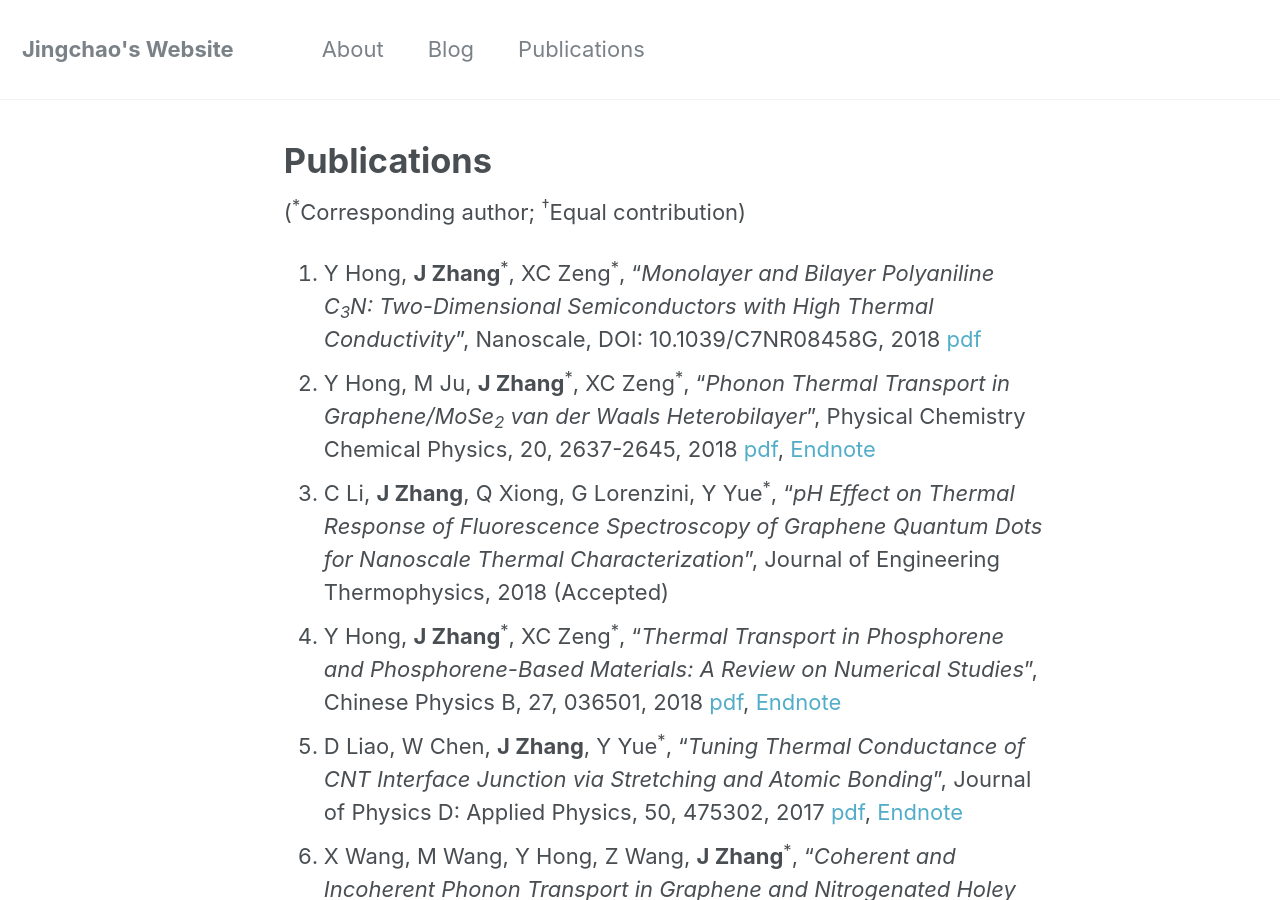
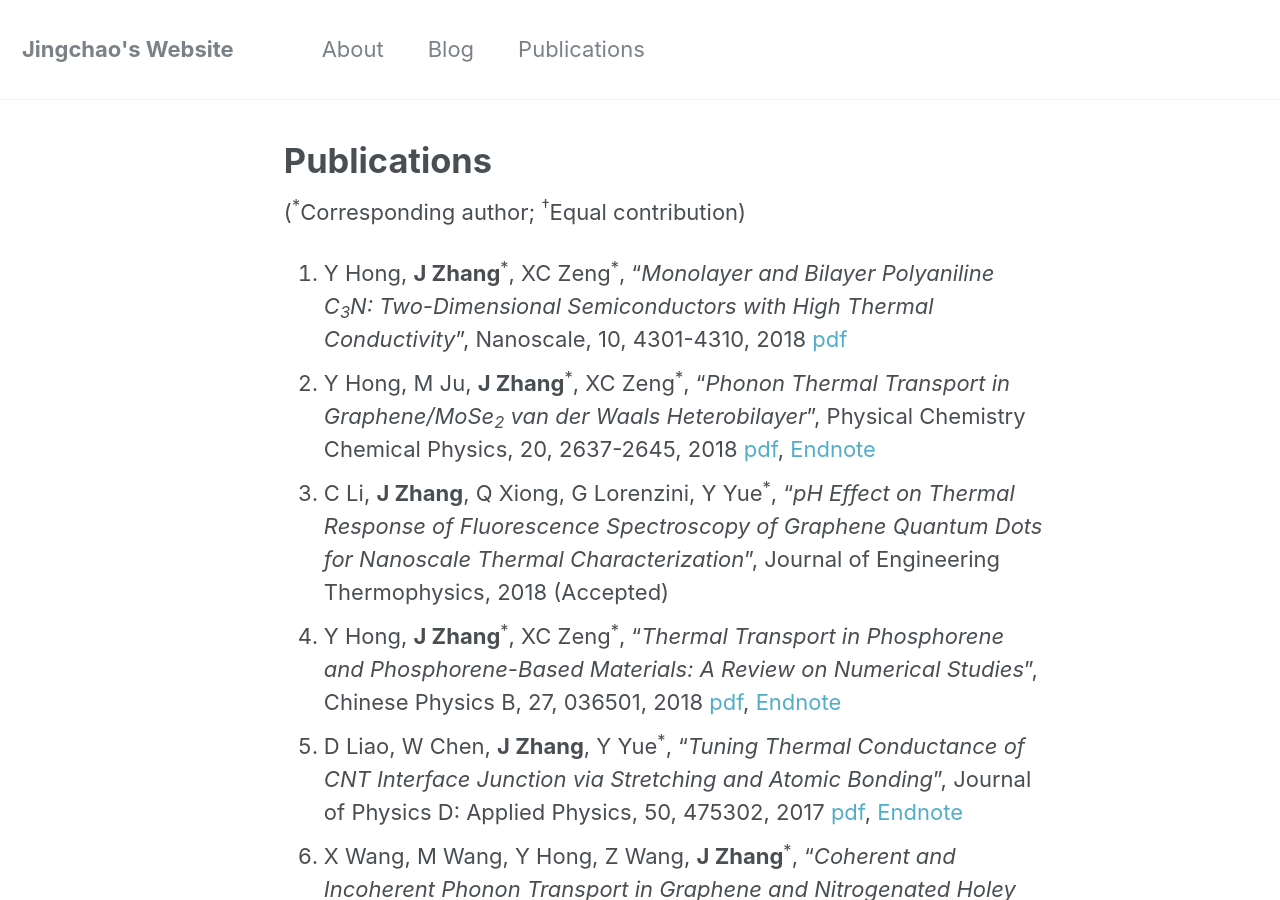
Before and after one commit to JingchaoZhang/JingchaoZhang.github.io, a Jekyll site: the page built from _pages/publications.md, in a window 1280 px wide and 900 px high. Built offline with Jekyll 4.4.1, drawn with Linux system fonts in a browser that asks for light colours.

Commit message:
Update publications.md

```diff
--- a/_pages/publications.md
+++ b/_pages/publications.md
@@ -7,7 +7,7 @@
 
 (<sup>\*</sup>Corresponding author; <sup>†</sup>Equal contribution)
 
-1. Y Hong, **J Zhang**<sup>\*</sup>, XC Zeng<sup>\*</sup>, "_Monolayer and Bilayer Polyaniline C<sub>3</sub>N: Two-Dimensional Semiconductors with High Thermal Conductivity_", Nanoscale, DOI: 10.1039/C7NR08458G, 2018 [pdf](https://drive.google.com/file/d/1sECnbFaP6Q1bmvQS4k0AjIOJqxok746I/view?usp=sharing)
+1. Y Hong, **J Zhang**<sup>\*</sup>, XC Zeng<sup>\*</sup>, "_Monolayer and Bilayer Polyaniline C<sub>3</sub>N: Two-Dimensional Semiconductors with High Thermal Conductivity_", Nanoscale, 10, 4301-4310, 2018 [pdf](https://drive.google.com/file/d/1sECnbFaP6Q1bmvQS4k0AjIOJqxok746I/view?usp=sharing)
 1. Y Hong, M Ju, **J Zhang**<sup>\*</sup>, XC Zeng<sup>\*</sup>, "_Phonon Thermal Transport in Graphene/MoSe<sub>2</sub> van der Waals Heterobilayer_", Physical Chemistry Chemical Physics, 20, 2637-2645, 2018 [pdf](https://drive.google.com/file/d/1k5u2lq0edLLrHe_thXeGPViDP6baNOrH/view?usp=sharing), [Endnote](https://drive.google.com/uc?export=download&id=1ZJy2oPJVW0wXyWCvhVaUJGBgGGVWsfaS)
 1. C Li, **J Zhang**, Q Xiong, G Lorenzini, Y Yue<sup>\*</sup>, "_pH Effect on Thermal Response of Fluorescence Spectroscopy of Graphene Quantum Dots for Nanoscale Thermal Characterization_", Journal of Engineering Thermophysics, 2018 (Accepted)
 1. Y Hong, **J Zhang**<sup>\*</sup>, XC Zeng<sup>\*</sup>, "_Thermal Transport in Phosphorene and Phosphorene-Based Materials: A Review on Numerical Studies_", Chinese Physics B, 27, 036501, 2018 [pdf](https://drive.google.com/file/d/1u7typxe5JFBIy2WccJqppn1kRMj4wYIm/view?usp=sharing), [Endnote](https://drive.google.com/uc?export=download&id=1bVoKtKJo2kXffScuZml13ccHEqH1V6ih)
```
